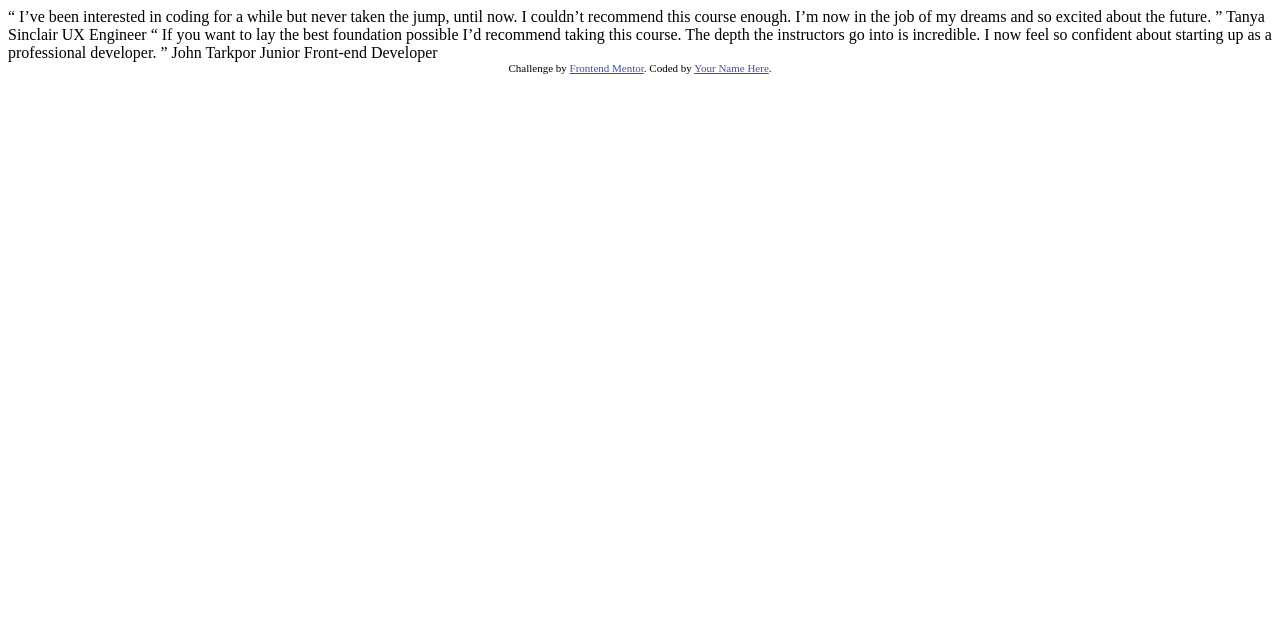
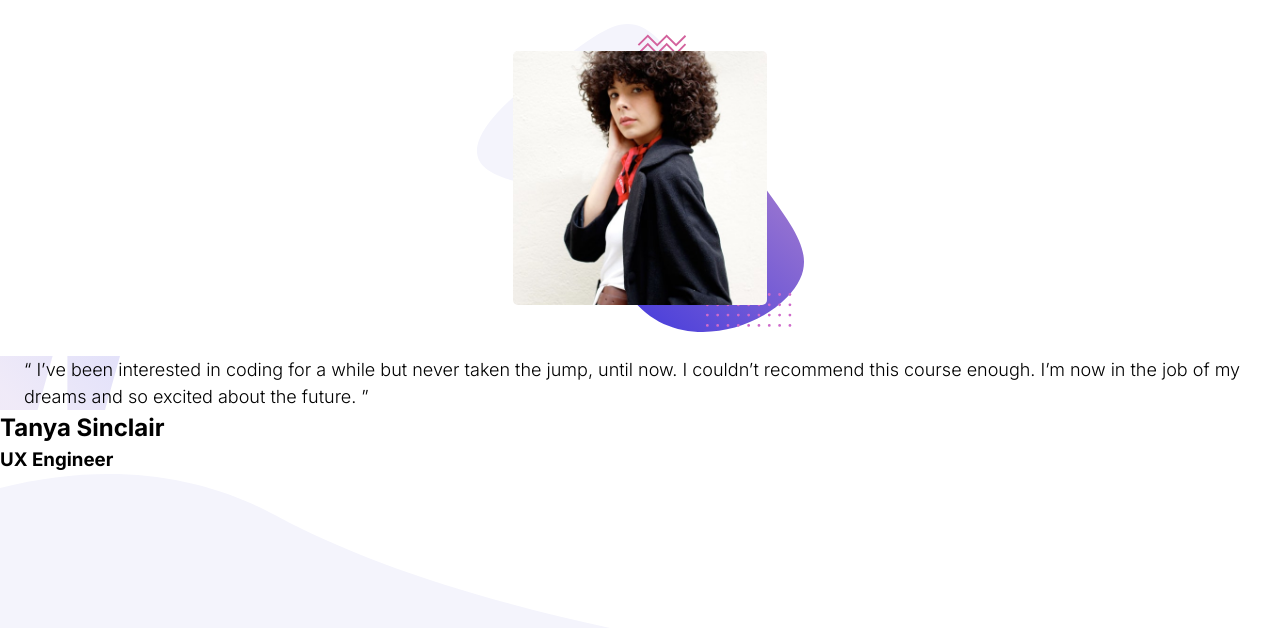
Before and after one commit to marcus-hugo/coding-bootcamp-testimonials-slider-master, a plain HTML site: page index.html in a window 1280 px wide. Drawn offline with Linux system fonts and the light colour scheme.

Commit message:
set up folder structure, linked files, styles

```diff
--- /dev/null
+++ b/app/_base.scss
@@ -0,0 +1,30 @@
+@use 'functions'as *;
+
+:root {
+    // colors
+    --dark-blue: hsl(240, 38%, 20%);
+    --grayish-blue: hsl(240, 18%, 77%);
+
+    // typography
+    --ff: 'Inter', sans-serif;
+    --fs-large: rem(32);
+    --fw-light: 300;
+    --fw-med: 400;
+    --fw-bold: 700;
+}
+
+body {
+    font-family: var(--ff);
+    font-weight: var(--fw-med);
+    font-size: rem(16);
+}
+
+
+.attribution {
+    font-size: 11px;
+    text-align: center;
+}
+
+.attribution a {
+    color: hsl(228, 45%, 44%);
+}
--- /dev/null
+++ b/app/_component.scss
@@ -0,0 +1,30 @@
+@use 'functions'as *;
+
+.article__img-container {
+    background: url(../images/pattern-bg.svg);
+    background-size: contain;
+    background-repeat: no-repeat;
+    max-width: rem(327);
+    margin: rem(24) auto;
+    height: rem(308);
+    display: grid;
+}
+
+.article__img {
+    max-width: rem(254);
+    align-self: center;
+    justify-self: center;
+    border-radius: 5px;
+}
+
+.article__text {
+    background: url(../images/pattern-quotes.svg);
+    background-repeat: no-repeat;
+    font-size: rem(18);
+    font-weight: var(--fw-light);
+    padding: 0 rem(24);
+}
+
+.article--two {
+    display: none;
+}
--- /dev/null
+++ b/app/_functions.scss
@@ -0,0 +1,6 @@
+@use "sass:math";
+
+// Source: https://css-tricks.com/snippets/sass/px-to-em-functions/
+@function rem($pixels, $context: 16) {
+	@return (math.div($pixels, $context)) * 1rem;
+}
--- /dev/null
+++ b/app/_reset.scss
@@ -0,0 +1,74 @@
+/* Box sizing rules */
+*,
+*::before,
+*::after {
+  box-sizing: border-box;
+}
+
+/* Remove default margin */
+body,
+h1,
+h2,
+h3,
+h4,
+p,
+figure,
+blockquote,
+dl,
+dd {
+  margin: 0;
+}
+
+/* Remove list styles on ul, ol elements with a list role, which suggests default styling will be removed */
+ul[role='list'],
+ol[role='list'] {
+  list-style: none;
+}
+
+/* Set core root defaults */
+html:focus-within {
+  scroll-behavior: smooth;
+}
+
+/* Set core body defaults */
+body {
+  min-height: 100vh;
+  text-rendering: optimizeSpeed;
+  line-height: 1.5;
+}
+
+/* A elements that don't have a class get default styles */
+a:not([class]) {
+  text-decoration-skip-ink: auto;
+}
+
+/* Make images easier to work with */
+img,
+picture {
+  max-width: 100%;
+  display: block;
+}
+
+/* Inherit fonts for inputs and buttons */
+input,
+button,
+textarea,
+select {
+  font: inherit;
+}
+
+/* Remove all animations, transitions and smooth scroll for people that prefer not to see them */
+@media (prefers-reduced-motion: reduce) {
+  html:focus-within {
+   scroll-behavior: auto;
+  }
+
+  *,
+  *::before,
+  *::after {
+    animation-duration: 0.01ms !important;
+    animation-iteration-count: 1 !important;
+    transition-duration: 0.01ms !important;
+    scroll-behavior: auto !important;
+  }
+}
--- /dev/null
+++ b/app/main.scss
@@ -0,0 +1,3 @@
+@use 'reset';
+@use 'base';
+@use 'component';
--- a/index.html
+++ b/index.html
@@ -1,38 +1,64 @@
 <!DOCTYPE html>
 <html lang="en">
+
 <head>
   <meta charset="UTF-8">
-  <meta name="viewport" content="width=device-width, initial-scale=1.0"> <!-- displays site properly based on user's device -->
+  <meta name="viewport" content="width=device-width, initial-scale=1.0">
+  <!-- displays site properly based on user's device -->
 
   <link rel="icon" type="image/png" sizes="32x32" href="./images/favicon-32x32.png">
+  <!-- google fonts -->
+  <link rel="preconnect" href="https://fonts.googleapis.com">
+  <link rel="preconnect" href="https://fonts.gstatic.com" crossorigin>
+  <link href="https://fonts.googleapis.com/css2?family=Inter:wght@300;500;700&display=swap" rel="stylesheet">
+  <!-- css -->
+  <link rel="stylesheet" href="style.css">
+  <title>Frontend Mentor | Coding Bootcamp Testimonials Slider</title>
+</head>
 
-  <title>Frontend Mentor | Coding Bootcamp Testimonials Slider</title>
+<body>
+  <main>
+    <h1></h1>
+    <article class="article article--one">
+      <div class="article__img-container">
+        <!-- <img src="images/pattern-bg.svg" alt=""> -->
+        <img class="article__img" src="images/image-tanya.jpg" alt="">
+      </div>
 
-  <!-- Feel free to remove these styles or customise in your own stylesheet 👍 -->
-  <style>
-    .attribution { font-size: 11px; text-align: center; }
-    .attribution a { color: hsl(228, 45%, 44%); }
-  </style>
-</head>
-<body>
+      <p class="article__text">
+        “ I’ve been interested in coding for a while but never taken the jump, until now.
+        I couldn’t recommend this course enough. I’m now in the job of my dreams and so
+        excited about the future. ”
+      </p>
 
-  “ I’ve been interested in coding for a while but never taken the jump, until now.
-  I couldn’t recommend this course enough. I’m now in the job of my dreams and so
-  excited about the future. ”
+      <h2 class="article__title">Tanya Sinclair</h2>
+      <h3 class="article__subtitle">UX Engineer</h3>
 
-  Tanya Sinclair
-  UX Engineer
+    </article>
 
-  “ If you want to lay the best foundation possible I’d recommend taking this course.
-  The depth the instructors go into is incredible. I now feel so confident about
-  starting up as a professional developer. ”
+    <article class="article article--two">
+      <img class="article__img" src="images/image-john.jpg" alt="">
 
-  John Tarkpor
-  Junior Front-end Developer
+      <p class="article__text">
+        “ If you want to lay the best foundation possible I’d recommend taking this course.
+        The depth the instructors go into is incredible. I now feel so confident about
+        starting up as a professional developer. ”
+      </p>
 
-  <div class="attribution">
+      <h2 class="article__title">John Tarkpor</h2>
+      <h3 class="article__subtitle">Junior Front-end Developer</h3>
+
+    </article>
+
+    <img src="images/pattern-curve.svg" alt="">
+  </main>
+
+  <!-- <footer class="attribution">
     Challenge by <a href="https://www.frontendmentor.io?ref=challenge" target="_blank">Frontend Mentor</a>.
     Coded by <a href="#">Your Name Here</a>.
-  </div>
+  </footer> -->
+
+  <script src="app/index.js"></script>
 </body>
+
 </html>
```
Also changed, not shown: app/index.js (added), style.css (added), 1 other file.
